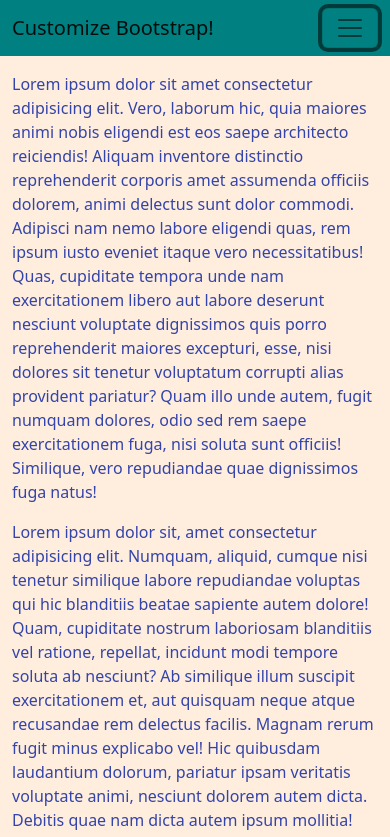
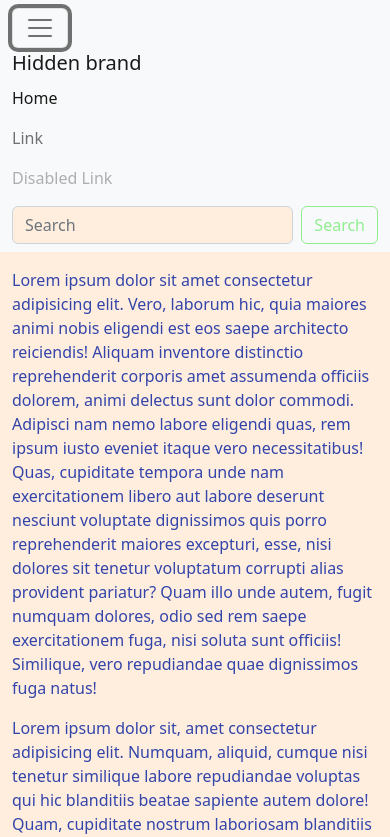
Before and after one commit to mitthrawnuruodo/demo-220826, a website: page index.html in a window 390 px wide. Both pictures are taken after a click on the button "Toggle navigation". Shown: the top 837 px of the page. Drawn offline with nearby package versions, Linux system fonts and the light colour scheme.

Commit message:
Update index.html

```diff
--- a/index.html
+++ b/index.html
@@ -6,46 +6,42 @@
     <meta name="viewport" content="width=device-width, initial-scale=1.0">
     <title>Welcome! Customize Bootstrap with Sass</title>
     <link rel="stylesheet" href="./css/style.css">
+    <!--<link href="https://cdn.jsdelivr.net/npm/bootstrap@5.2.0/dist/css/bootstrap.min.css" rel="stylesheet">
+    <link href="https://getbootstrap.com/docs/5.2/assets/css/docs.css" rel="stylesheet">-->
+    <script src="./node_modules/bootstrap/dist/js/bootstrap.bundle.min.js"></script>
+    <!--<script src="https://cdn.jsdelivr.net/npm/bootstrap@5.2.0/dist/js/bootstrap.bundle.min.js"></script>-->
 </head>
 <body>
- <div class="container" >
+<div class="container">
 <div class="row">
-    <nav class="navbar navbar-expand-lg navbar-light bg-primary">
+  <nav class="navbar navbar-expand-lg bg-light">
     <div class="container-fluid">
-          <a class="navbar-brand" href="#">Customize Bootstrap!</a>
-          <button class="navbar-toggler" type="button" data-bs-toggle="collapse" data-bs-target="#navbarSupportedContent" aria-controls="navbarSupportedContent" aria-expanded="false" aria-label="Toggle navigation">
+      <button class="navbar-toggler" type="button" data-bs-toggle="collapse" data-bs-target="#navbarTogglerDemo01" aria-controls="navbarTogglerDemo01" aria-expanded="false" aria-label="Toggle navigation">
         <span class="navbar-toggler-icon"></span>
       </button>
-          <div class="collapse navbar-collapse" id="navbarSupportedContent">
+      <div class="collapse navbar-collapse" id="navbarTogglerDemo01">
+        <a class="navbar-brand" href="#" data-ol-has-click-handler="">Hidden brand</a>
         <ul class="navbar-nav me-auto mb-2 mb-lg-0">
           <li class="nav-item">
-                <a class="nav-link active" aria-current="page" href="#">Home</a>
+            <a class="nav-link active" aria-current="page" href="#" data-ol-has-click-handler="">Home</a>
           </li>
           <li class="nav-item">
-                <a class="nav-link" href="#">Link</a>
-              </li>
-              <li class="nav-item dropdown">
-                <a class="nav-link dropdown-toggle" href="#" id="navbarDropdown" role="button" data-bs-toggle="dropdown" aria-expanded="false">
-                  Dropdown
-                </a>
-                <ul class="dropdown-menu" aria-labelledby="navbarDropdown">
-                  <li><a class="dropdown-item" href="#">Action</a></li>
-                  <li><a class="dropdown-item" href="#">Another action</a></li>
-                  <li><hr class="dropdown-divider"></li>
-                  <li><a class="dropdown-item" href="#">Something else here</a></li>
-                </ul>
+            <a class="nav-link" href="#" data-ol-has-click-handler="">Link</a>
           </li>
           <li class="nav-item">
-                <a class="nav-link disabled" href="#" tabindex="-1" aria-disabled="true">Disabled</a>
+            <a class="nav-link disabled">Disabled Link</a>
           </li>
         </ul>
-            <form class="d-flex">
+        <form class="d-flex" role="search">
           <input class="form-control me-2" type="search" placeholder="Search" aria-label="Search">
           <button class="btn btn-outline-success" type="submit">Search</button>
         </form>
       </div>
     </div>
   </nav>
+</div>
+</div>
+
 <div class="container">
 <div class="row">
 
@@ -72,9 +68,5 @@
   <button type="button" class="btn btn-link">Link</button>
 </div>
 
- </div>
-
- </div>
-
 </body>
 </html>
```
Lines whose indentation alone changed are shown as unchanged.
